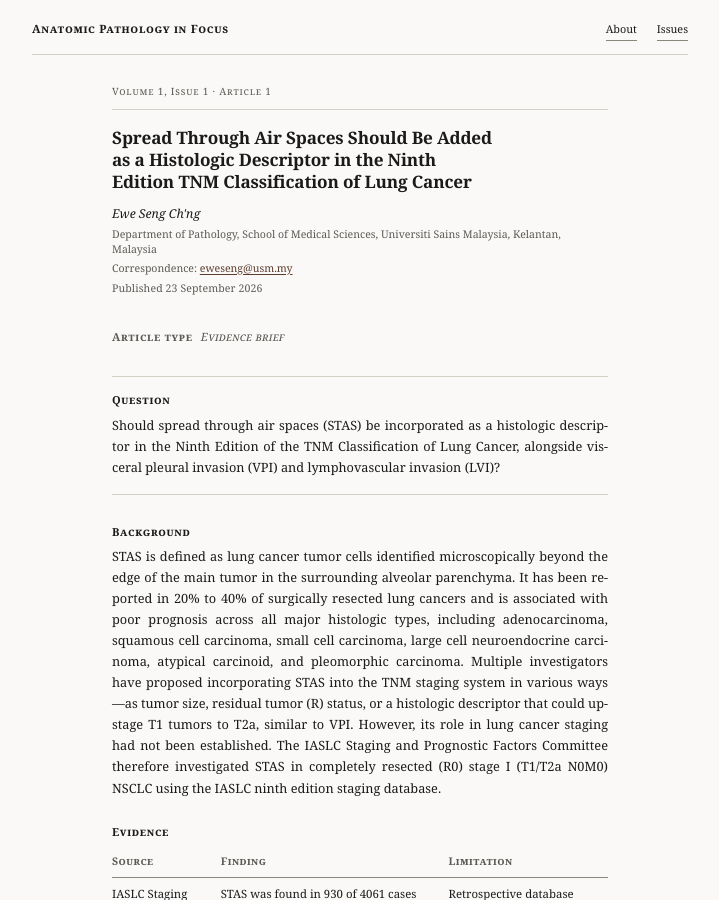
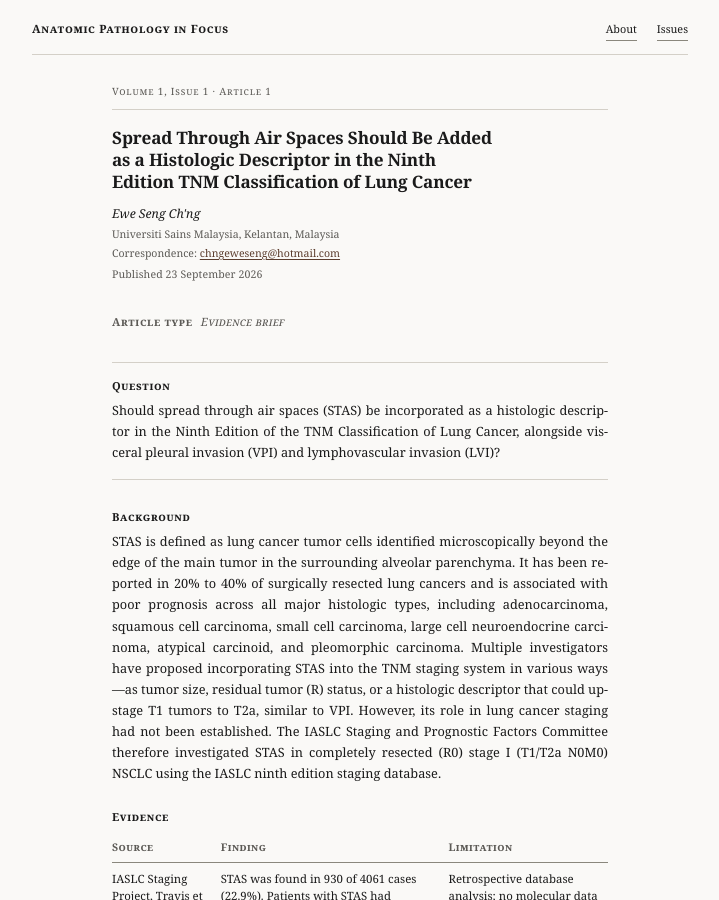
Before and after one commit to es-chng/APIF, a Jekyll site: the page built from _articles/STAS.md, in a window 1280 px wide and 900 px high. Shown: the whole window, without its empty margins (280-999 px from the left). Built offline with Jekyll 4.4.1, drawn with Linux system fonts in a browser that asks for light colours.

Commit message:
Update author affiliation and email in STAS.md

```diff
--- a/_articles/STAS.md
+++ b/_articles/STAS.md
@@ -4,8 +4,8 @@ title: "Spread Through Air Spaces Should Be Added as a Histologic Descriptor in
 authors:
   - given: "Ewe Seng"
     family: "Ch'ng"
-    affiliation: "Department of Pathology, School of Medical Sciences, Universiti Sains Malaysia, Kelantan, Malaysia"
-corresponding_email: "eweseng@usm.my"
+    affiliation: "Universiti Sains Malaysia, Kelantan, Malaysia"
+corresponding_email: "chngeweseng@hotmail.com"
 volume: 1
 issue: 1
 order: 1
```
